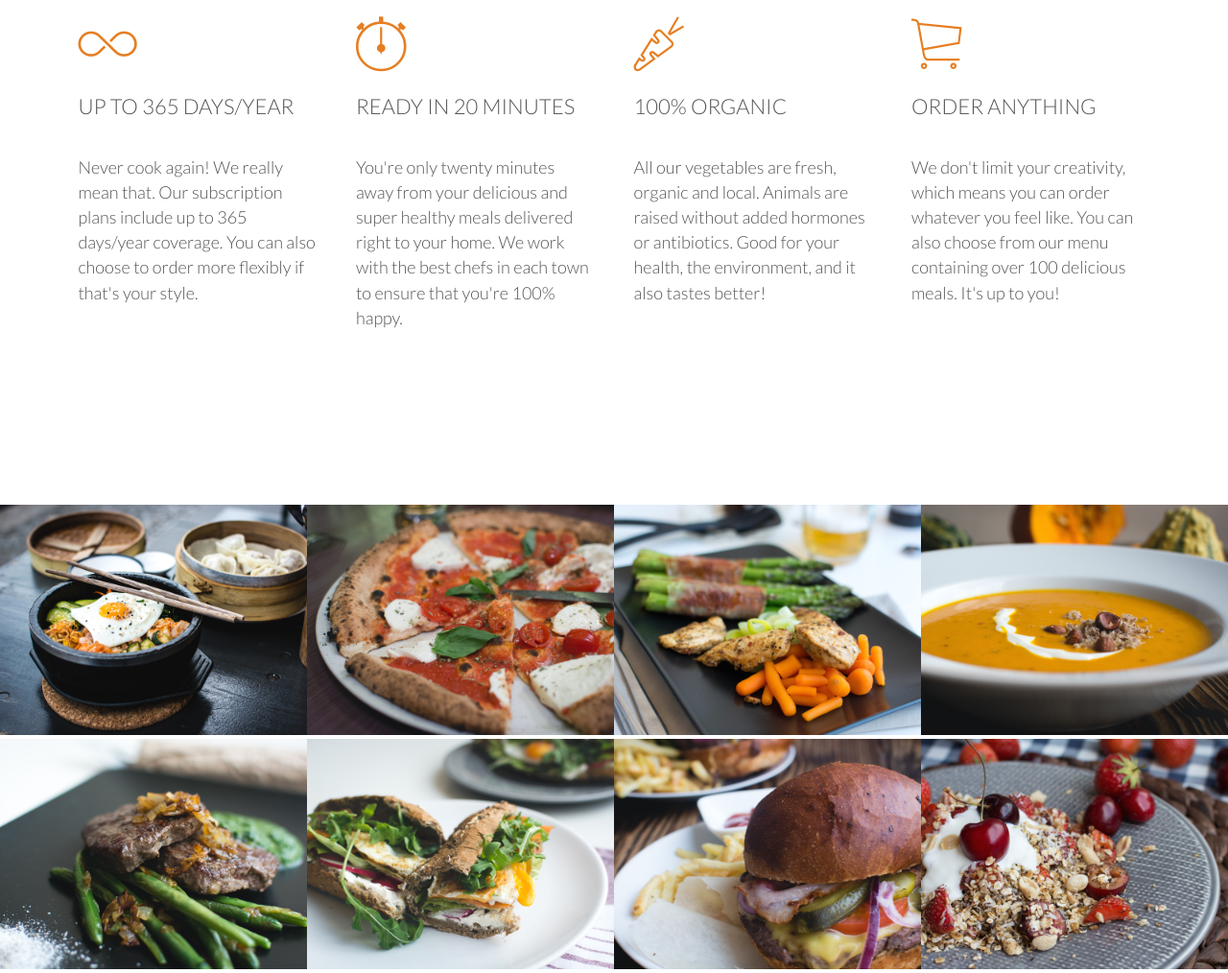
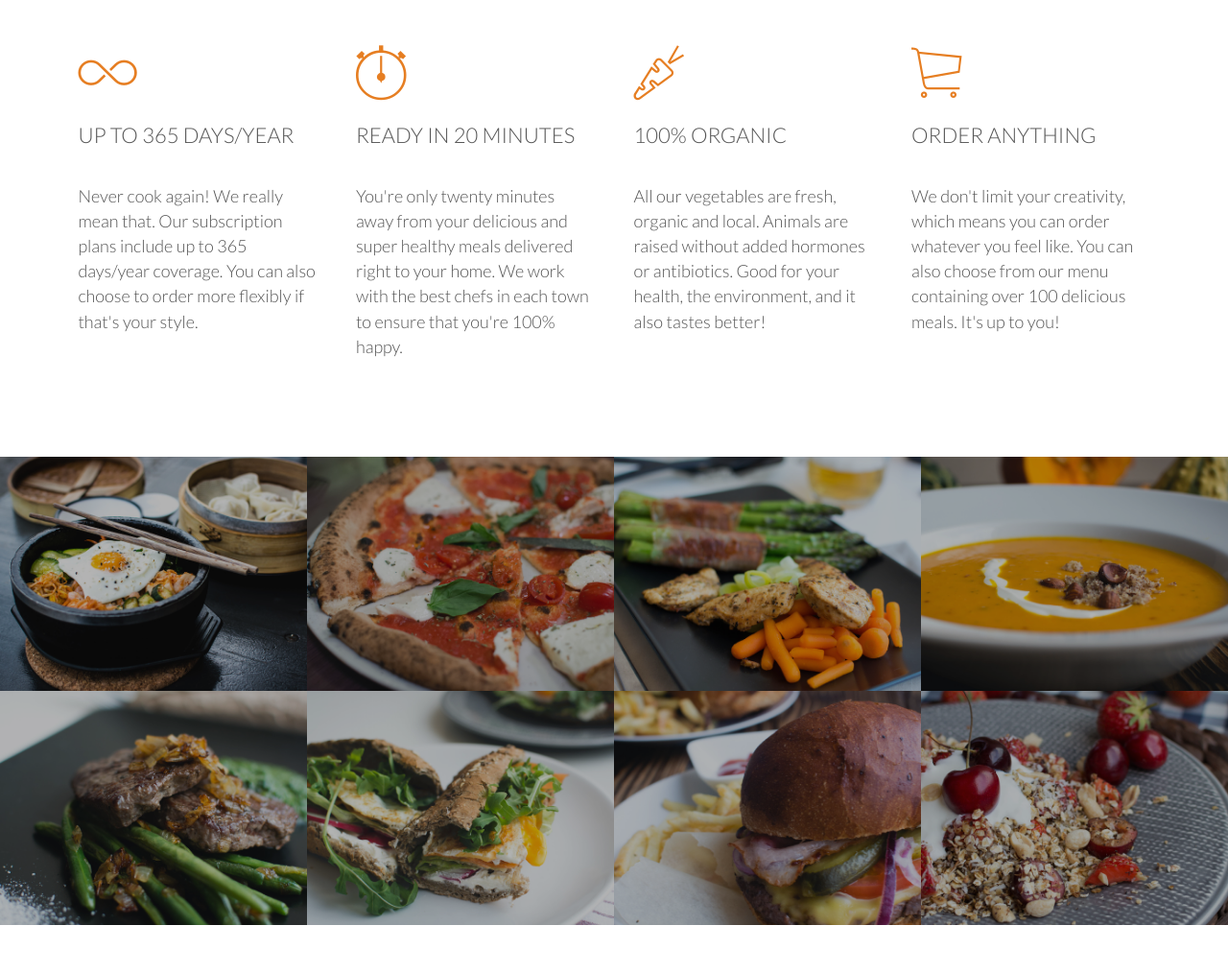
Before and after one commit to Falence/omnifood-website, a plain HTML site: page index.html in a window 1280 px wide. Shown: the part 1064-2078 px from the top of the page at 96% size. After the commit the page ends 2028 px from the top, so only its background shows below. Drawn offline with Linux system fonts and the light colour scheme; files whose address does not match are found by name.

Commit message:
building the favorites meals section - adding css transitions

```diff
--- a/resources/css/style.css
+++ b/resources/css/style.css
@@ -195,8 +195,20 @@ header {
 }
 
 /********************************************************/
-/* HEADER */
+/* MEALs */
 /********************************************************/
+
+.section-features .long-copy {
+  margin-bottom: 30px;
+}
+
+/********************************************************/
+/* MEALs */
+/********************************************************/
+
+.section-meals {
+  padding: 0;
+}
 
 .meals-showcase {
   list-style: none;
@@ -212,9 +224,19 @@ header {
 .meal-photo {
   width: 100%;
   margin: 0;
+  overflow: hidden;
+  background-color: #000;
 }
 
 .meal-photo img {
+  opacity: 0.7;
   width: 100%;
   height: auto;
+  transform: scale(1.15);
+  transition: transform 0.5s, opacity 0.5s;
 }
+
+.meal-photo img:hover {
+  transform: scale(1.03);
+  opacity: 1;
+}
```
